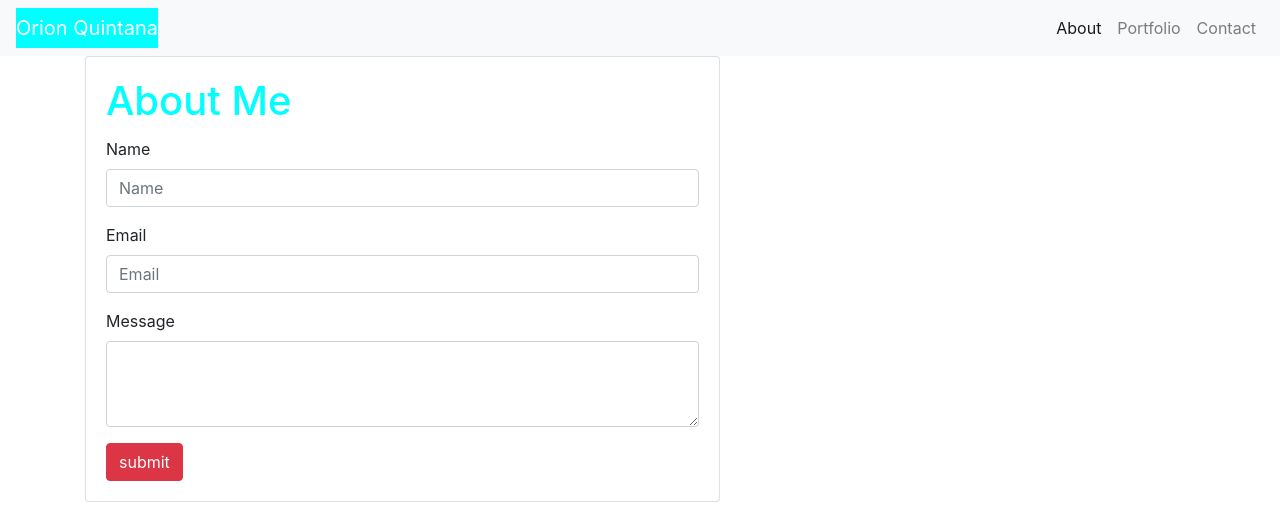
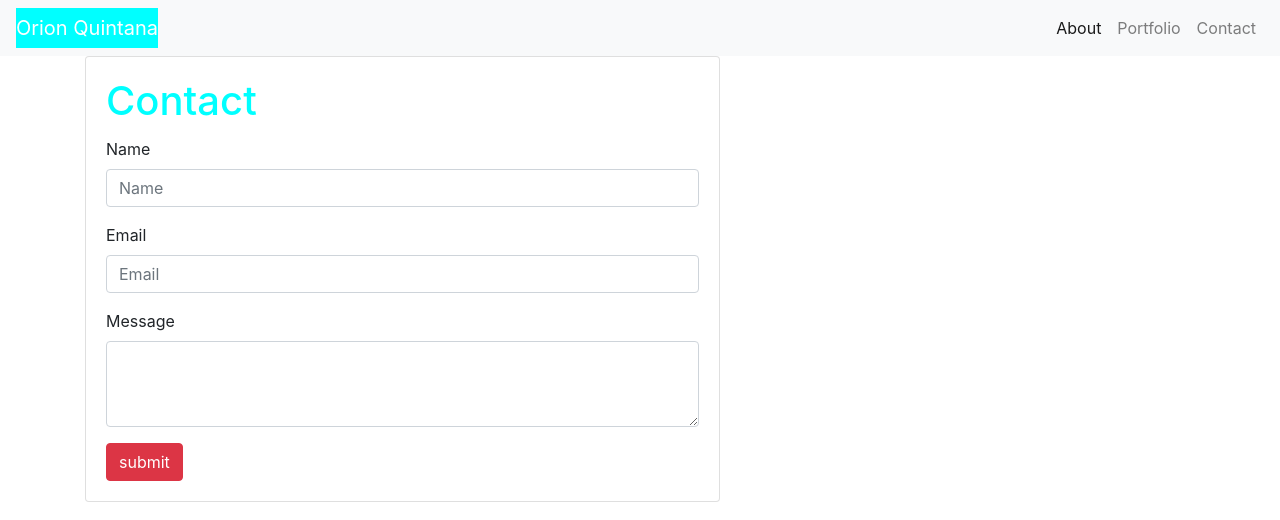
Before and after one commit to orionvtg/responsive-portfolio, a plain HTML site: page contact.html in a window 1280 px wide. Drawn offline with nearby package versions, Linux system fonts and the light colour scheme.

Commit message:
fixing the contact header again

```diff
--- a/contact.html
+++ b/contact.html
@@ -43,7 +43,7 @@
     <div class="col-md-7">
       <div class="card">
         <div class="card-body">
-          <h1 class="card-title" style="color: cyan;">About Me</h1>
+          <h1 class="card-title" style="color: cyan;">Contact</h1>
           <class class="row">
             <div class="col-md-12">
 
```
Also changed, not shown: README.txt (added).
